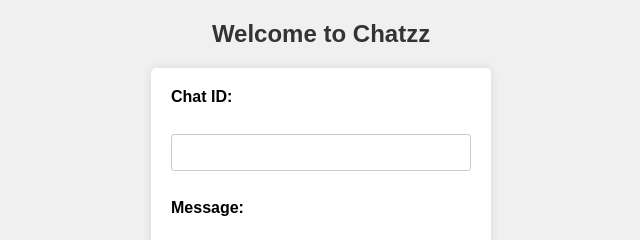
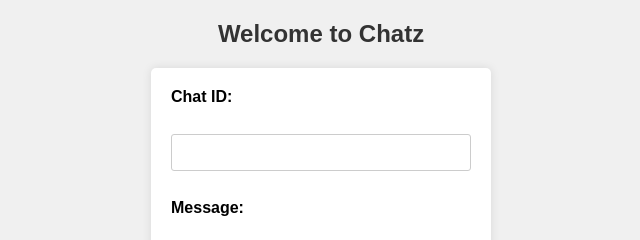
Before and after one commit to UzzmaSaiyed/ChatSystem, a website: page public/index.html in a window 1280 px wide. Shown: the top 240 px of the page, 319-959 px from the left. Drawn offline with Linux system fonts and the light colour scheme.

Commit message:
modified

```diff
--- a/public/index.html
+++ b/public/index.html
@@ -10,7 +10,7 @@
 
 <body>
 
-    <h2>Welcome to Chatzz</h2>
+    <h2>Welcome to Chatz</h2>
 
     <form action="/submit_chat" method="post">
         <label for="chat_id">Chat ID:</label><br>
```
